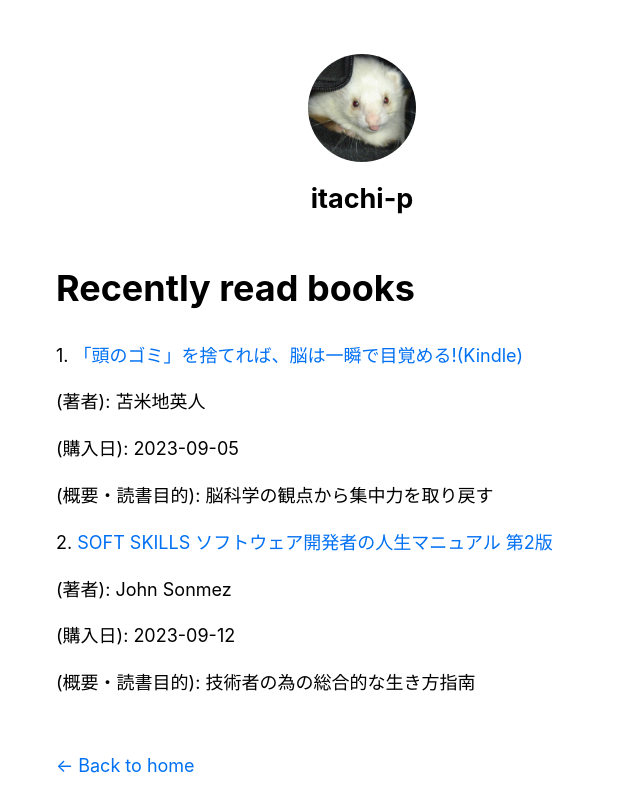
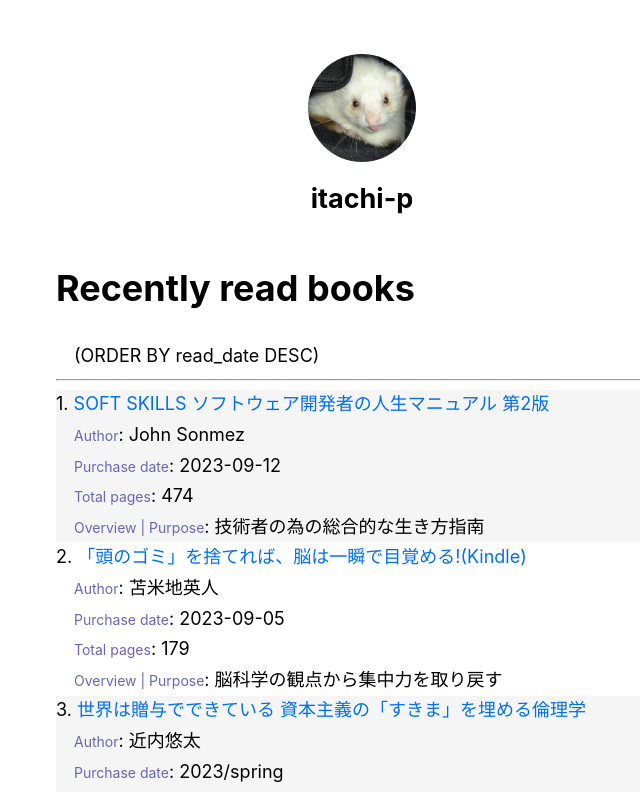
Before and after one commit to itachi-p/nextjs-blog, a Next.js app: page /posts/recent-reads in a window 1280 px wide. Shown: the top 792 px of the page, without its empty margins (278-918 px from the left). Built offline with nearby package versions, Linux system fonts and the light colour scheme.

Commit message:
style:Adjust appearance of book list

```diff
--- /dev/null
+++ b/pages/api/get-jsons.js
@@ -0,0 +1,15 @@
+/*
+現状不使用。
+ローカル(またはサーバ上に直接JSONを置く)でなく、ネットを介して外部APIから取得する場合は
+- getStaticProps() & getStaticPaths()
+  ビルド時に実行される。サーバ側で完結する事前レンダリングで静的生成。読み込み最速でSEO的によき。
+または
+- getServerSideProps()
+  リクエスト毎に実行される。クライアントがページをロードする度にサーバ側でレンダリング。
+*/
+
+import recentlyReads from '../../public/data/recently-reads.json';
+
+export default function handler(req, res) {
+  res.status(200).json(recentlyReads);
+}
--- a/pages/api/resent-reads.js
+++ /dev/null
@@ -1,5 +0,0 @@
-import recentlyReads from '../../public/data/recently-reads.json';
-
-export default function handler(req, res) {
-  res.status(200).json(recentlyReads);
-}
--- a/pages/posts/recent-reads.js
+++ b/pages/posts/recent-reads.js
@@ -8,23 +8,31 @@ export default function RecentReads(props) {
     const postLists = props.postLists.records;
     console.log(postLists);
     return (
-        <Layout>
+        <Layout utilStyles>
             <Head>
-                <title>Recently read books</title>
+                <title>Recently read books📖</title>
             </Head>
             <h1 className="title">Recently read books</h1>
+            <p>(ORDER BY read_date DESC)</p>
+            <hr />
             {/* JSONファイルを読み込み、リスト形式で表示する */}
-
             {postLists.map((post, index) => (
-                <div key={index}>
+                <section className="list" key={index}>
+                    {/* 1行毎に背景色を変更(外部CSSで実装するよう変更) */}
+                    {/* <style jsx>{`
+                    div {
+                        background-color: ${index % 2 === 0 ? '#f5f5f5' : '#fff'};
+                    }
+                    `}</style> */}
                     {index + 1}.&nbsp;
                     <Link href={post.book.url}>
-                       {post.book.title}
+                        {post.book.title}
                     </Link>
-                    <p>(著者): {post.book.author}</p>
-                    <p>(購入日): {post.date}</p>
-                    <p>(概要・読書目的): {post.what}</p>
-                </div>
+                    <p><span>Author</span>: {post.book.author}</p>
+                    <p><span>Purchase date</span>: {post.date}</p>
+                    <p><span>Total pages</span>: {post.book.page}</p>
+                    <p><span>Overview | Purpose</span>: {post.what}</p>
+                </section>
             ))}
         </Layout>
     );
--- a/public/data/recently-reads.json
+++ b/public/data/recently-reads.json
@@ -1,6 +1,40 @@
 {
-    "recordsCount": 2,
     "records": [
+        {
+            "date": "2023-09-12",
+            "what": "技術者の為の総合的な生き方指南",
+            "book": {
+                "author": "John Sonmez",
+                "translator": "長尾 高弘",
+                "commentator": "まつもと ゆきひろ(Matz)",
+                "publish date": "2022/2/21",
+                "page": 474,
+                "title": "SOFT SKILLS ソフトウェア開発者の人生マニュアル 第2版",
+                "url": "https://www.amazon.co.jp/dp/4296000500/",
+                "overview": [
+                    "1.キャリア(Career)",
+                    "2.セルフマーケティング(Self Marketing)",
+                    {
+                        "3.学習(Learning)": [
+                            "27.学び方を学ぶ",
+                            "31.メンターの探し方",
+                            "32.メンターになる方法"
+                        ]
+                    },
+                    {
+                        "4.生産性(Productivity)": [
+                            "36.全ては集中から始まる",
+                            "40.自分に対して責任を取る",
+                            "43.時間浪費のメカニズム",
+                            "45.効果的な習慣の育て方"
+                        ]
+                    },
+                    "5.資産形成(Investing)",
+                    "6.フィットネス(Fitness)",
+                    "7.マインドセット(Mindset)"
+                ]
+            }
+        },
         {
             "date": "2023-09-05",
             "what": "脳科学の観点から集中力を取り戻す",
@@ -13,36 +47,41 @@
             }
         },
         {
-            "date": "2023-09-12",
-            "what": "技術者の為の総合的な生き方指南",
+            "date": "2023/spring",
+            "what": "人類社会の見え方を考察する社会哲学",
             "book": {
-                "author": "John Sonmez",
-                "translator": "長尾高弘",
-                "commentator": "まつもとゆきひろ(Matz)",
-                "publish date": "2022/2/21",
-                "page": 474,
-                "title": "SOFT SKILLS ソフトウェア開発者の人生マニュアル 第2版",
-                "url": "https://www.amazon.co.jp/dp/4296000500/",
-                "overview" : [
-                    "1.キャリア(Career)",
-                    "2.セルフマーケティング(Self Marketing)",
-                    {"3.学習(Learning)": [
-                        "27.学び方を学ぶ",
-                        "31.メンターの探し方",
-                        "32.メンターになる方法"
-                    ]},
-                    {"4.生産性(Productivity)": [
-                        "36.全ては集中から始まる",
-                        "40.自分に対して責任を取る",
-                        "43.時間浪費のメカニズム",
-                        "45.効果的な習慣の育て方"
-                    ]},
-                    "5.資産形成(Investing)",
-                    "6.フィットネス(Fitness)",
-                    "7.マインドセット(Mindset)"
-                ]
+                "author": "近内悠太",
+                "commentator": "茂木健一郎",
+                "publish date": "2020/3/11",
+                "page": 219,
+                "title": "世界は贈与でできている 資本主義の「すきま」を埋める倫理学",
+                "url": "https://www.amazon.co.jp/dp/B085NJC1HD/"
+            }
+        },
+        {
+            "date": "2022",
+            "what": "世界を覆う暗い人間観に希望を見出す",
+            "book": {
+                "author": "Rutger Bregman",
+                "translator": "野中 香方子",
+                "commentator": "Yuval Noah Harari",
+                "publish date": "2021/7/27",
+                "page": 272,
+                "title": "Humankind 希望の歴史 (上) 人類が善き未来をつくるための18章",
+                "url": "https://www.amazon.co.jp/dp/4163914072/"
+            }
+        },
+        {
+            "date": "2022",
+            "what": "絶望的な状況で如何に希望を持ち続けられるか",
+            "book": {
+                "author": "Viktor Emil Frankl",
+                "translator": "池田香代子",
+                "publish date": "2002/11/6",
+                "page": 184,
+                "title": "夜と霧 新版",
+                "url": "https://www.amazon.co.jp/dp/4622039702/"
             }
         }
-    ],
-    "totalPages": 653
+    ]
 }
--- a/styles/global.css
+++ b/styles/global.css
@@ -25,3 +25,17 @@ img {
   max-width: 100%;
   display: block;
 }
+
+section.list:nth-child(2n) {
+background-color: whitesmoke;}
+
+p {
+  font-size: 18px;
+  margin: 0.1rem 0;
+  padding: 0 1rem;
+}
+
+span {
+  font-size: 14px;
+  color: #66B;
+}
```
